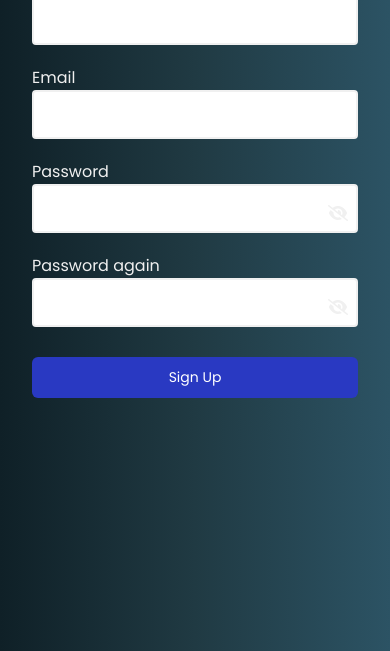
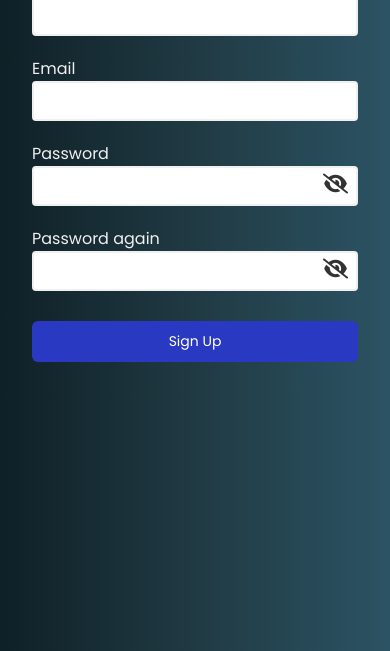
Before and after one commit to Dev-simeon-tech/input-validation, a plain HTML site: page index.html in a window 390 px wide. Shown: the part 193-844 px from the top of the page. Drawn offline with Linux system fonts and the light colour scheme.

Commit message:
added color to eye icon and fixed its font-size

```diff
--- a/styles.css
+++ b/styles.css
@@ -77,6 +77,11 @@ body{
     bottom: 25px;
     cursor: pointer;
     transition: all 0.8s ease;
+    color: #333;
+    /* border: 2px solid red; */
+    font-size: 20px;
+    /* padding: 20px; */
+    /* height: 30%; */
 }
 /* mobile view starts */
 @media(max-width:789px){
@@ -94,6 +99,7 @@ body{
 @media(max-width:545px){
     .input-control input{
         font-size: 16px;
+        height: 40px;
     }
 }
 /* mobile view ends */
```
